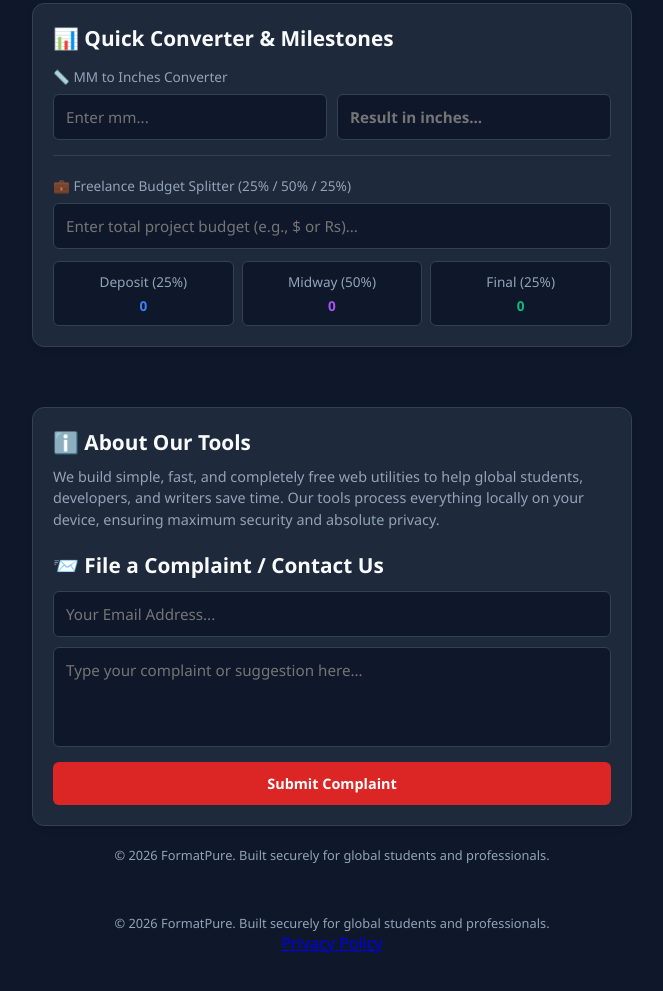
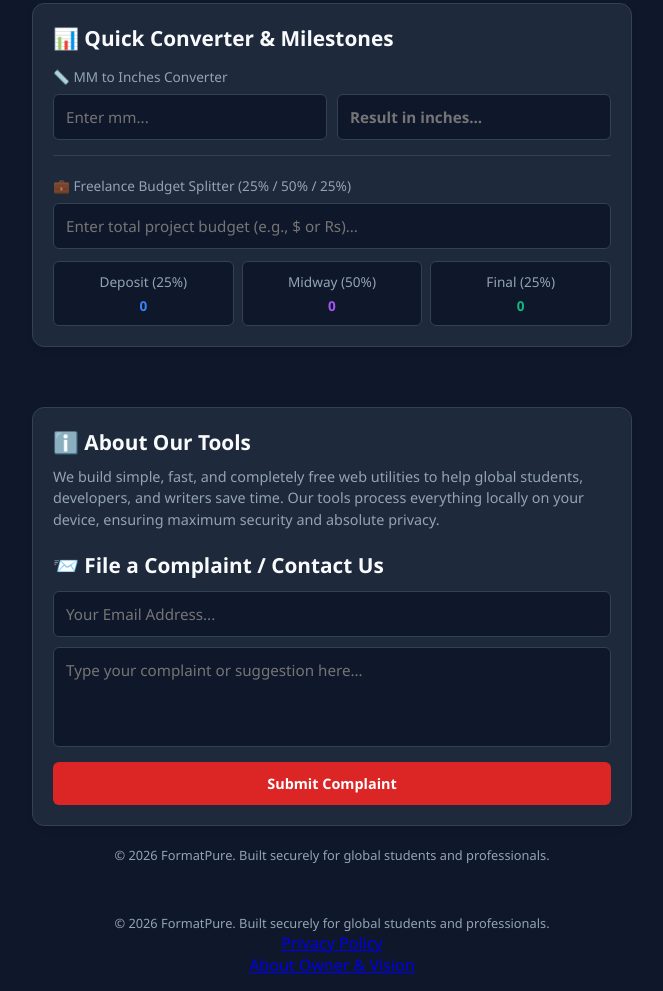
Before and after one commit to formatpure/formatpure, a plain HTML site: page index.html in a window 1280 px wide. Shown: the part 2400-3391 px from the top of the page, without its empty margins (308-971 px from the left). Before the commit the page ends 3369 px from the top, so only its background shows below. Drawn offline with Linux system fonts and the light colour scheme.

Commit message:
Add link to About Owner & Vision page

```diff
--- a/index.html
+++ b/index.html
@@ -719,7 +719,7 @@
 
 
 <a href="privacy.html">Privacy Policy</a>
-
+<a href="About Owner.html">About Owner & Vision</a>
 
 </body>
 </html>
```
